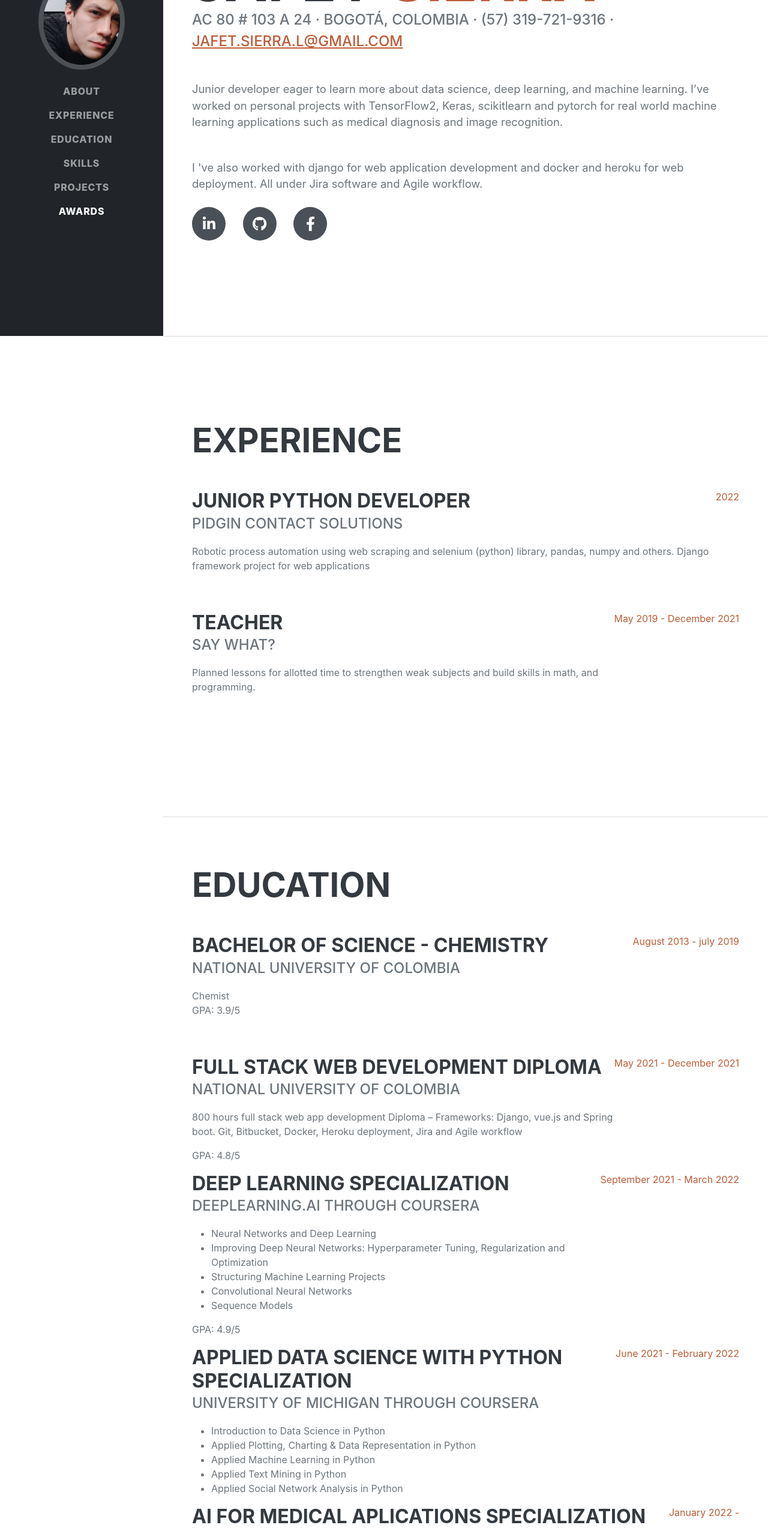
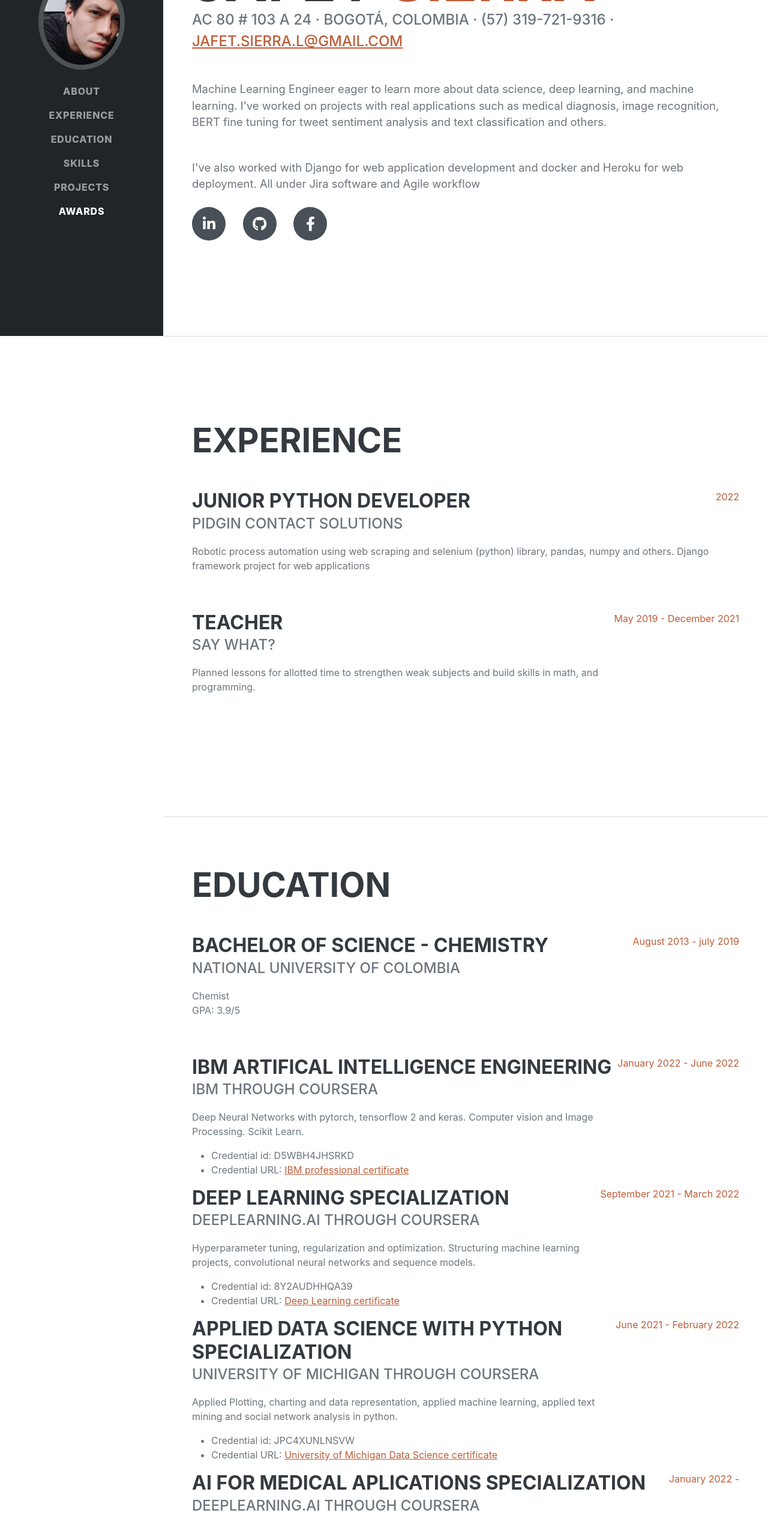
Before and after one commit to jafetsierra/Portfolio.github.io, a plain HTML site: page index.html in a window 1280 px wide. Shown: the part 240-2787 px from the top of the page at 60% size. Drawn offline with nearby package versions, Linux system fonts and the light colour scheme; no server answers; a web font is replaced by a local one.

Commit message:
Add files via upload

```diff
--- a/index.html
+++ b/index.html
@@ -50,13 +50,16 @@
                         AC 80 # 103 a 24 · Bogotá, Colombia · (57) 319-721-9316 ·
                         <a href="mailto:name@email.com">jafet.sierra.l@gmail.com</a>
                     </div>
-                    <p class="lead mb-5">Junior developer eager to learn more about data science, deep learning, and machine learning.
-                        I’ve worked on personal projects with TensorFlow2, Keras, scikitlearn and pytorch for real world machine learning applications such as medical diagnosis and image recognition.</p>
-                    <p class="lead mb-4">I 've also worked with django for web application development and docker and heroku for web deployment. All under Jira software and Agile workflow.</p>
+                    <p class="lead mb-5">Machine Learning Engineer eager to learn more about data science, deep learning, and machine learning.
+                        I’ve worked on projects with real applications such as medical diagnosis, image recognition,
+                        BERT fine tuning for tweet sentiment analysis and text classification and others.
+                        </p>
+                    <p class="lead mb-4">I've also worked with Django for web application development and docker and Heroku for web deployment.
+                        All under Jira software and Agile workflow</p>
                     <div class="social-icons">
-                        <a class="social-icon" href="https://www.linkedin.com/in/jafet-sierra-12975420b"><i class="fab fa-linkedin-in"></i></a>
-                        <a class="social-icon" href="https://github.com/jafetsierra?tab=repositories"><i class="fab fa-github"></i></a>
-                        <a class="social-icon" href="https://www.facebook.com/jafetsierra"><i class="fab fa-facebook-f"></i></a>
+                        <a class="social-icon" target="_blank" href="https://www.linkedin.com/in/jafet-sierra-12975420b"><i class="fab fa-linkedin-in"></i></a>
+                        <a class="social-icon" target="_blank" href="https://github.com/jafetsierra?tab=repositories"><i class="fab fa-github"></i></a>
+                        <a class="social-icon" target="_blank" href="https://www.facebook.com/jafetsierra"><i class="fab fa-facebook-f"></i></a>
                     </div>
                 </div>
             </section>
@@ -99,26 +102,27 @@
                     </div>
                     <div class="d-flex flex-column flex-md-row justify-content-between">
                         <div class="flex-grow-1">
-                            <h3 class="mb-0">Full stack web development Diploma</h3>
-                            <div class="subheading mb-3">National University of Colombia</div>
-                            <p>800 hours full stack web app development Diploma –
-                                Frameworks: Django, vue.js and Spring boot. Git, Bitbucket, Docker, Heroku deployment, Jira and Agile workflow</p>
-                            <p>GPA: 4.8/5</p>
+                            <h3 class="mb-0">IBM Artifical Intelligence Engineering</h3>
+                            <div class="subheading mb-3">IBM through Coursera</div>
+                            <p>Deep Neural Networks with pytorch, tensorflow 2 and keras. Computer vision and Image Processing. Scikit Learn.</p>
+                            <ul>
+                                <li>Credential id: D5WBH4JHSRKD</li>
+                                <li>Credential URL: <a href="https://www.coursera.org/account/accomplishments/specialization/certificate/D5WBH4JHSRKD" target="_blank">IBM professional certificate</a></li>
+                            </ul>
                         </div>
-                        <div class="flex-shrink-0"><span class="text-primary">May 2021 - December 2021</span></div>
+                        <div class="flex-shrink-0"><span class="text-primary">January 2022 - June 2022</span></div>
                     </div>
                     <div class="d-flex flex-column flex-md-row justify-content-between">
                         <div class="flex-grow-1">
                             <h3 class="mb-0">Deep Learning Specialization</h3>
                             <div class="subheading mb-3">Deeplearning.ai through Coursera</div>
+                            <p>Hyperparameter tuning, regularization and optimization. Structuring machine learning projects, convolutional neural networks and sequence models.</p>
                             <ul>
-                                <li>Neural Networks and Deep Learning</li>
-                                <li>Improving Deep Neural Networks: Hyperparameter Tuning, Regularization and Optimization</li>
-                                <li>Structuring Machine Learning Projects</li>
-                                <li>Convolutional Neural Networks</li>
-                                <li>Sequence Models</li>
+                                <li>Credential id: 8Y2AUDHHQA39</li>
+                                <li>Credential URL: <a href="https://www.coursera.org/account/accomplishments/specialization/certificate/8Y2AUDHHQA39" target="_blank">Deep Learning certificate</a></li>
+
                             </ul>
-                            <p>GPA: 4.9/5</p>
+
                         </div>
                         <div class="flex-shrink-0"><span class="text-primary">September 2021 - March 2022</span></div>
                     </div>
@@ -126,12 +130,10 @@
                         <div class="flex-grow-1">
                             <h3 class="mb-0">Applied Data Science with Python Specialization</h3>
                             <div class="subheading mb-3">UNIVERSITY OF MICHIGAN through Coursera</div>
+                            <p>Applied Plotting, charting and data representation, applied machine learning, applied text mining and social network analysis in python.</p>
                             <ul>
-                                <li>Introduction to Data Science in Python</li>
-                                <li>Applied Plotting, Charting & Data Representation in Python</li>
-                                <li>Applied Machine Learning in Python</li>
-                                <li>Applied Text Mining in Python</li>
-                                <li>Applied Social Network Analysis in Python</li>
+                                <li>Credential id: JPC4XUNLNSVW</li>
+                                <li>Credential URL: <a href="https://www.coursera.org/account/accomplishments/specialization/certificate/JPC4XUNLNSVW" target="_blank">University of Michigan Data Science certificate</a></li>
                             </ul>
                         </div>
                         <div class="flex-shrink-0"><span class="text-primary">June 2021 - February 2022</span></div>
@@ -140,9 +142,23 @@
                         <div class="flex-grow-1">
                             <h3 class="mb-0">AI for medical aplications Specialization</h3>
                             <div class="subheading mb-3">deeplearning.ai through Coursera</div>
-                            <p></p>
+                            <p>AI for medical diagnosis, medical prognosis and medical treatment.</p>
+                            <ul>
+                                <li>Credential id: K7JP268HWVV3</li>
+                                <li>Credential URL: <a href="https://www.coursera.org/account/accomplishments/specialization/certificate/K7JP268HWVV3" target="_blank">Deep Learning for medicine certificate</a></li>
+                            </ul>
                         </div>
                         <div class="flex-shrink-0"><span class="text-primary">January 2022 - </span></div>
+                    </div>
+                    <div class="d-flex flex-column flex-md-row justify-content-between">
+                        <div class="flex-grow-1">
+                            <h3 class="mb-0">Full stack web development Diploma</h3>
+                            <div class="subheading mb-3">National University of Colombia</div>
+                            <p>800 hours full stack web app development Diploma –
+                                Frameworks: Django, vue.js and Spring boot. Git, Bitbucket, Docker, Heroku deployment, Jira and Agile workflow</p>
+                            <p>GPA: 4.8/5</p>
+                        </div>
+                        <div class="flex-shrink-0"><span class="text-primary">May 2021 - December 2021</span></div>
                     </div>
                 </div>
             </section>
@@ -172,19 +188,19 @@
                     <ul class="fa-ul mb-0">
                         <li>
                             <span class="fa-li"><i class="fas fa-check"></i></span>
-                            Supervised Learning
+                            Supervised/Unsupervised Learning
                         </li>
                         <li>
                             <span class="fa-li"><i class="fas fa-check"></i></span>
-                            Random forest. XGBoost. LightGBM. Decision trees.
+                            Random forest. XGBoost. LightGBM. Decision trees. Extra Trees.
                         </li>
                         <li>
                             <span class="fa-li"><i class="fas fa-check"></i></span>
-                            Multilayer Perceptrons. Convolutional Neural Networks. Recurrent Neural Networks.
+                            Multilayer Perceptrons. Convolutional Neural Networks. Recurrent Neural Networks. LSTM, BiLSTM.
                         </li>
                         <li>
                             <span class="fa-li"><i class="fas fa-check"></i></span>
-                            Transfer Learning. Fine Tuning.
+                            Transfer Learning. Fine Tuning. Neural Style Transfer.
                         </li>
                         <li>
                             <span class="fa-li"><i class="fas fa-check"></i></span>
```
